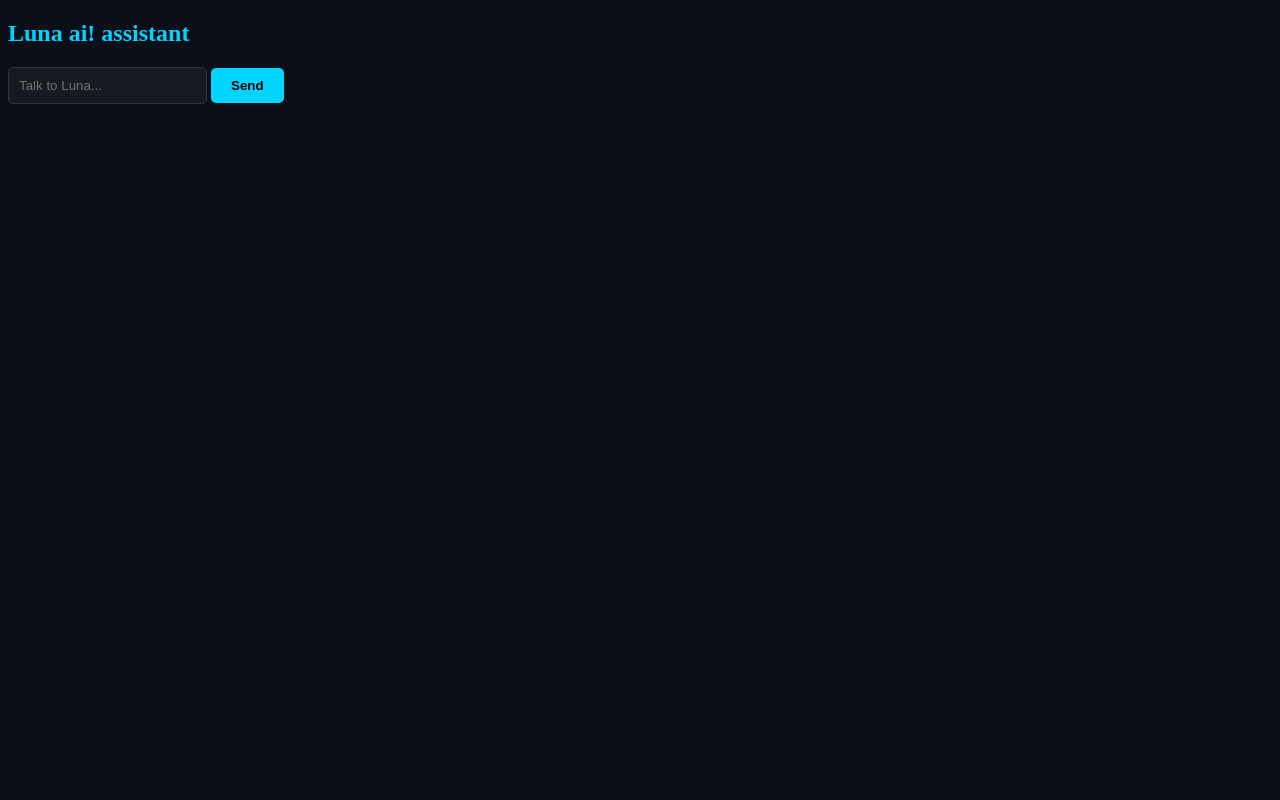
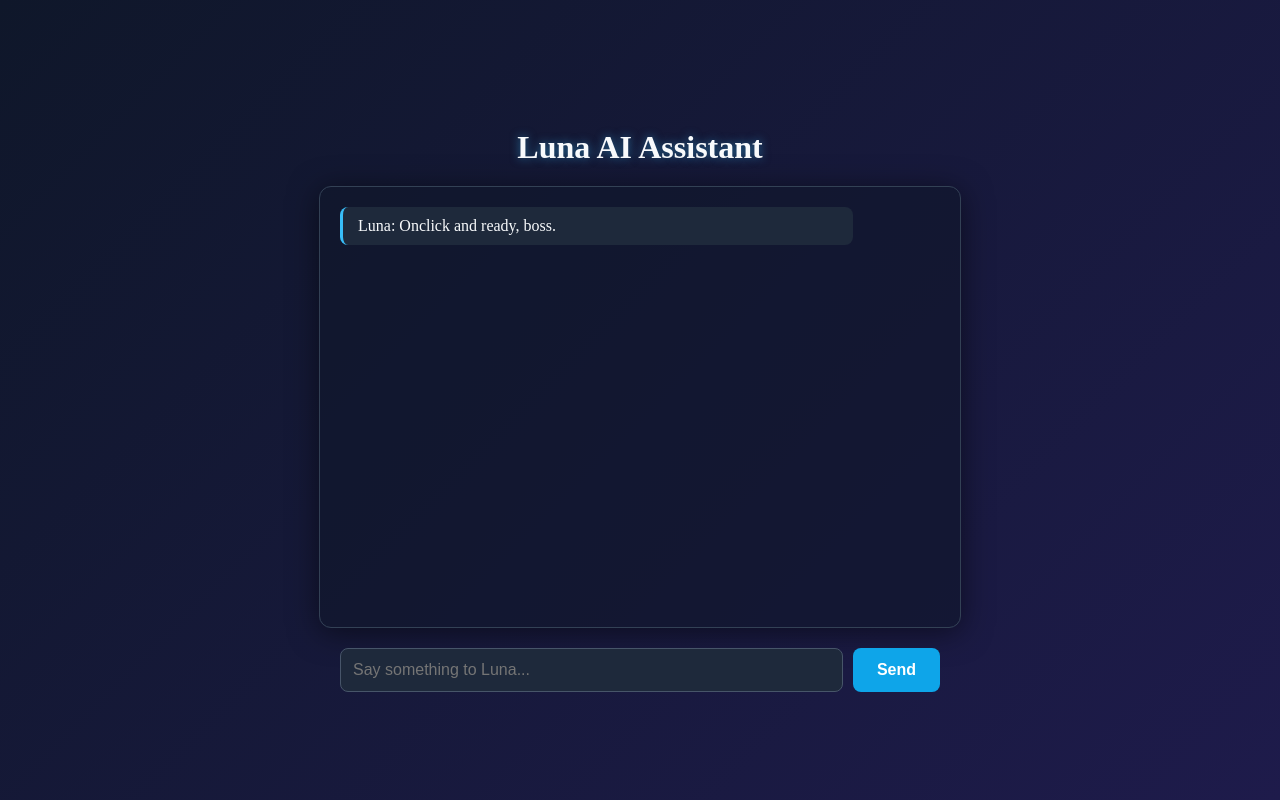
Before and after one commit to starkadams08/jarvis-08, a Flask app: page / in a window 1280 px wide. Run offline with Flask 2, Linux system fonts and the light colour scheme.

Commit message:
Revamp HTML structure and styling for Luna AI

```diff
--- a/templates/index.html
+++ b/templates/index.html
@@ -5,59 +5,109 @@
         <meta charset="UTF-8">
         <meta name="viewport"
     content="width=device-width, initial-scale=1.0">
+    <title>Luna AI Assistant</title>
     <style>
-        body { background-color: #0b0f19;
-        color: #00d4ff;
-        fontfamily: 'Segoe UI', sans-serif; }
-        #reply {
-            border-left: 3px solid #00d4ff;
-            padding-left: 15px;
-            margin-top: 20px;
-            transition: all 0.5s ease;
+        body {
+             background: linear-gradient(135deg, #0f172a, #1e1b4b);
+             color: #f8fafc;
+             fontfamily: 'Segoe UI', Tahoma, Geneva, Verdana, sans-serif;
+             display: flex;
+             flex-direction: column;
+             align-items: center;
+             justify-content: center;
+             min-height: 100vh;
+             margin: 0;
         }
-        input {
-            background: #161b22;
-            border: 1px solid #30363d;
-            color: white;
-            padding: 10px;
-            border-radius: 5px;
-        }
-        button {
-             background: #00d4ff;
-             color: black;
-             font-weight: bold;
-             cursor: pointer;
-             border: none;
-             padding: 10px 20px;
-             border-radius: 5px;
+        h1 {
+            colour: #38bdf8;
+            text-shadow: 0 0 10px rgba(56, 189, 248, 0.5);
+            margin-bottom: 20px;
         }
 
-        /* Add this to your <stlye> section*/
-            .pulse-ring {
-                border: 3px solid #00d4ff;
-                border-radius: 50%;
-                height: 100px;
-                width: 100px;
-                position: absolute;
-                animation: pulsate 2s ease-out infinite;
-                opacity: 0;
-            }
-        @keyframe pulsate {
-            0% { transform: scale(0.1, 0.1);
-            opacity: 0.0; }
-            50% { opacity: 1.0;}
-            100% { transform: scale(1.2, 1.2); opacity: 0.0; }
+        /* Chat box where messages will appear */
+        #chat-container {
+            width: 90%;
+            max-width: 600px;
+            height: 400px;
+            background: rgba(15, 23, 42, 0.6);
+            border: 1px solid #334155;
+            border-radius: 12px;
+            padding: 20px;
+            overflow-y: auto;
+            margin-bottom: 20px;
+            box-shadow: 0 4px 30px rgba(0, 0, 0, 0.5);
         }
 
+        .message {
+            margin-bottom: 15px;
+            padding: 10px 15px;
+            border-radius: 8px;
+            max-width: 80%;
+        }
+
+        .user-message {
+            background: #0369a1;
+            margin-left: auto;
+            text-align: right;
+        }
+
+        .luna-message {
+            background-color: #1e293b;
+            margin-right: auto;
+            border-left: 3px solid #38bdf8;
+        }
+
+        /* Input area styling */
+        .input-area {
+            display: flex;
+            width: 90%;
+            max-width: 600px;
+            gap: 10px;
+        }
+
+        input {
+            flex: 1;
+            padding: 12px;
+            background: #1e293b;
+            border: 1px solid #475569;
+            border-radius: 8px;
+            color: #fff;
+            font-size: 16px;
+        }
+
+        input:focus {
+            outline: none;
+            border-color: #38bdf8;
+        }
+
+        button {
+            padding: 12px 24px;
+            background: #0ea5e9;
+            color: #fff;
+            border: none;
+            border-radius: 8px;
+            cursor: pointer;
+            font-weight: bold;
+            font-size: 16px;
+            transition: background 0.2s;
+        }
+
+        button:hover {
+            background-color: #0284c7;
+        }
     </style>
-        <title>Luna ai!</title>
-    </head>
-    <body>
+</head>
+<body>
+        <h1>Luna AI Assistant</h1>
 
-        <h2>Luna ai! assistant</h2>
-        <input id="msg" placeholder="Talk to Luna..." />
-        <button onclick="send()">Send</button>
+        <div id="chat-container">
+            <div class="message luna-message">Luna: Onclick and ready, boss.</div>
+        </div>
 
-        <p id="reply"></p>
-    </body>
+        <div class="input-area">
+            <input type="text" id="user-input" placeholder="Say something to Luna..." onkeydown="if(event.key === 'Enter') sendMessage()">
+            <button onclick="sendMessage()">Send</button>
+        </div>
+
+</body>
 </html>
```
